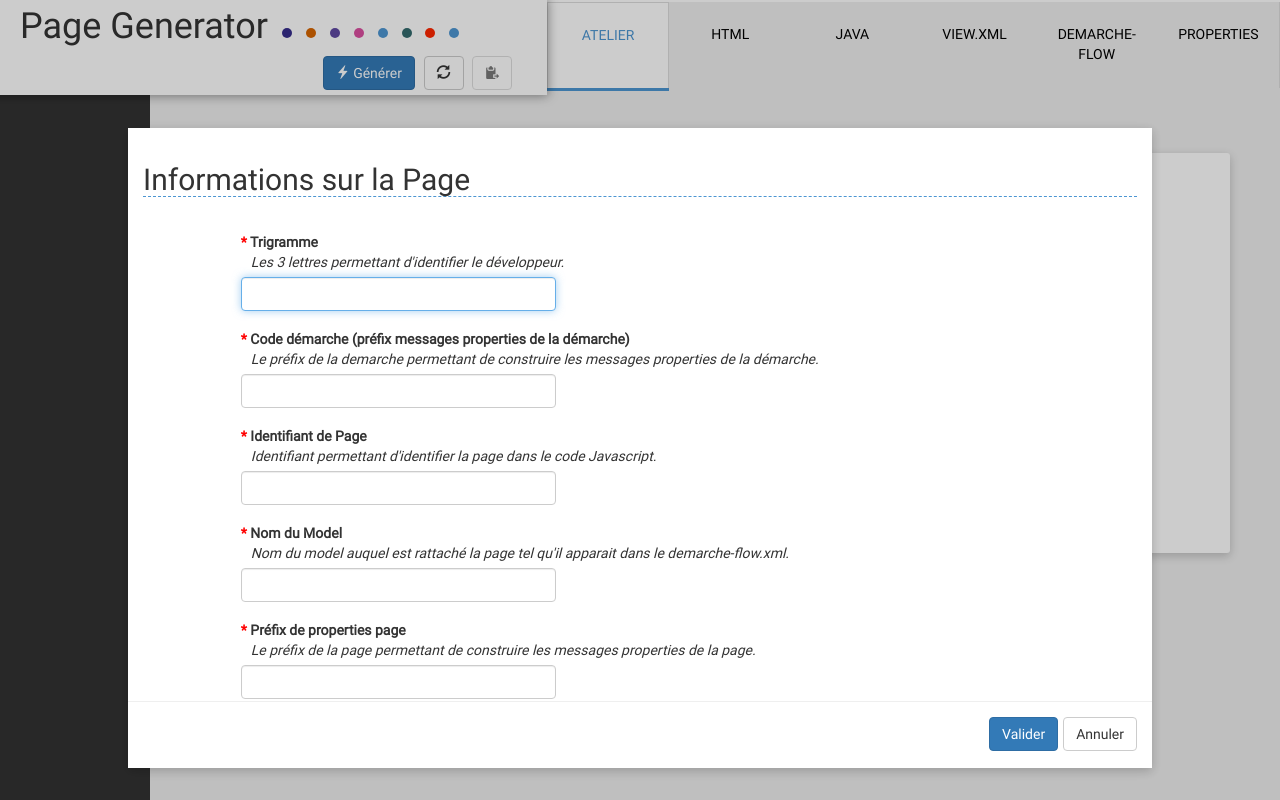
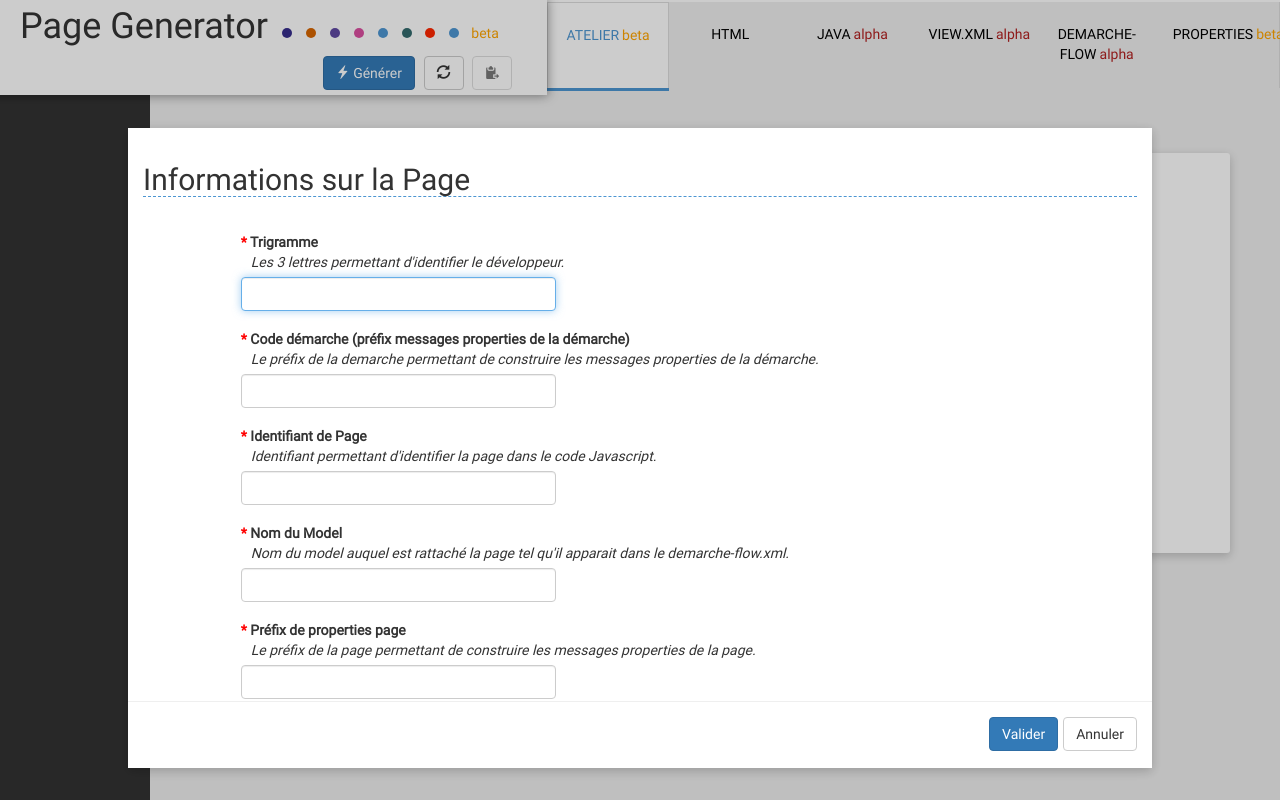
Before and after one commit to vazyvite/PageGenerator, a website with bundled scripts: page src/index.html in a window 1280 px wide. Built offline with nearby package versions, Linux system fonts and the light colour scheme; files whose address does not match are found by name.

Commit message:
Mise à jour de la structure de la page

```diff
--- a/src/index.html
+++ b/src/index.html
@@ -12,7 +12,7 @@
     </head>
     <body>
 		<header class="row">
-			<h1>
+			<h1 class="beta">
 				Page Generator
 				<span class="dila-circle indigo"></span>
 				<span class="dila-circle orange"></span>
@@ -35,12 +35,12 @@
 			<div>
 				<!-- Nav tabs -->
 				<ul class="nav nav-tabs" role="tablist">
-					<li role="presentation" class="active"><a href="#tabAtelier" aria-controls="tabAtelier" role="tab" data-toggle="tab">Atelier</a></li>
+					<li role="presentation" class="active"><a class="beta" href="#tabAtelier" aria-controls="tabAtelier" role="tab" data-toggle="tab">Atelier</a></li>
 					<li role="presentation"><a href="#tabHtml" aria-controls="tabHtml" role="tab" data-toggle="tab">HTML</a></li>
-					<li role="presentation"><a href="#tabJava" aria-controls="tabJava" role="tab" data-toggle="tab">Java</a></li>
-					<li role="presentation"><a href="#tabViewXml" aria-controls="tabViewXml" role="tab" data-toggle="tab">view.xml</a></li>
-					<li role="presentation"><a href="#tabDemarcheFlow" aria-controls="tabDemarcheFlow" role="tab" data-toggle="tab">demarche-flow</a></li>
-					<li role="presentation"><a href="#tabProperties" aria-controls="settings" role="tab" data-toggle="tab">properties</a></li>
+					<li role="presentation"><a class="alpha" href="#tabJava" aria-controls="tabJava" role="tab" data-toggle="tab">Java</a></li>
+					<li role="presentation"><a class="alpha" href="#tabViewXml" aria-controls="tabViewXml" role="tab" data-toggle="tab">view.xml</a></li>
+					<li role="presentation"><a class="alpha" href="#tabDemarcheFlow" aria-controls="tabDemarcheFlow" role="tab" data-toggle="tab">demarche-flow</a></li>
+					<li role="presentation"><a class="beta" href="#tabProperties" aria-controls="settings" role="tab" data-toggle="tab">properties</a></li>
 				</ul>
 
 				<!-- Tab panes -->
@@ -52,9 +52,16 @@
 						</div>
 					</div>
 					<div role="tabpanel" class="tab-pane" id="tabHtml">
+						<div class="menu">
+							<div class="btn-group pull-right" role="group" aria-label="...">
+								<button id="showSource" type="button" class="btn btn-primary">Source HTML</button>
+								<button id="showVisualiser" type="button" class="btn btn-default beta">Visualiser</button>
+							</div>
+						</div>
 						<div class="html-content onglet-content">
 							<div class="html-page">
-								<pre></pre>
+								<pre id="sourceHTML">cliquer sur le bouton <button type="button" class="btn btn-primary btn-xs"><span class="glyphicon glyphicon-flash"></span> Générer</button> pour générer le code HTML de la page.</pre>
+								<div id="visualiserHTML" class="hide"></div>
 							</div>
 						</div>
 					</div>
@@ -91,6 +98,7 @@
 		<script type="text/javascript" src="js/components/core/Validation.js"></script>
 		<script type="text/javascript" src="js/components/core/Modal.js"></script>
 		<script type="text/javascript" src="js/components/api/Atelier.js"></script>
+		<script type="text/javascript" src="js/components/api/Html.js"></script>
 		<script type="text/javascript" src="js/components/api/Generate.js"></script>
     </body>
 </html>
```
